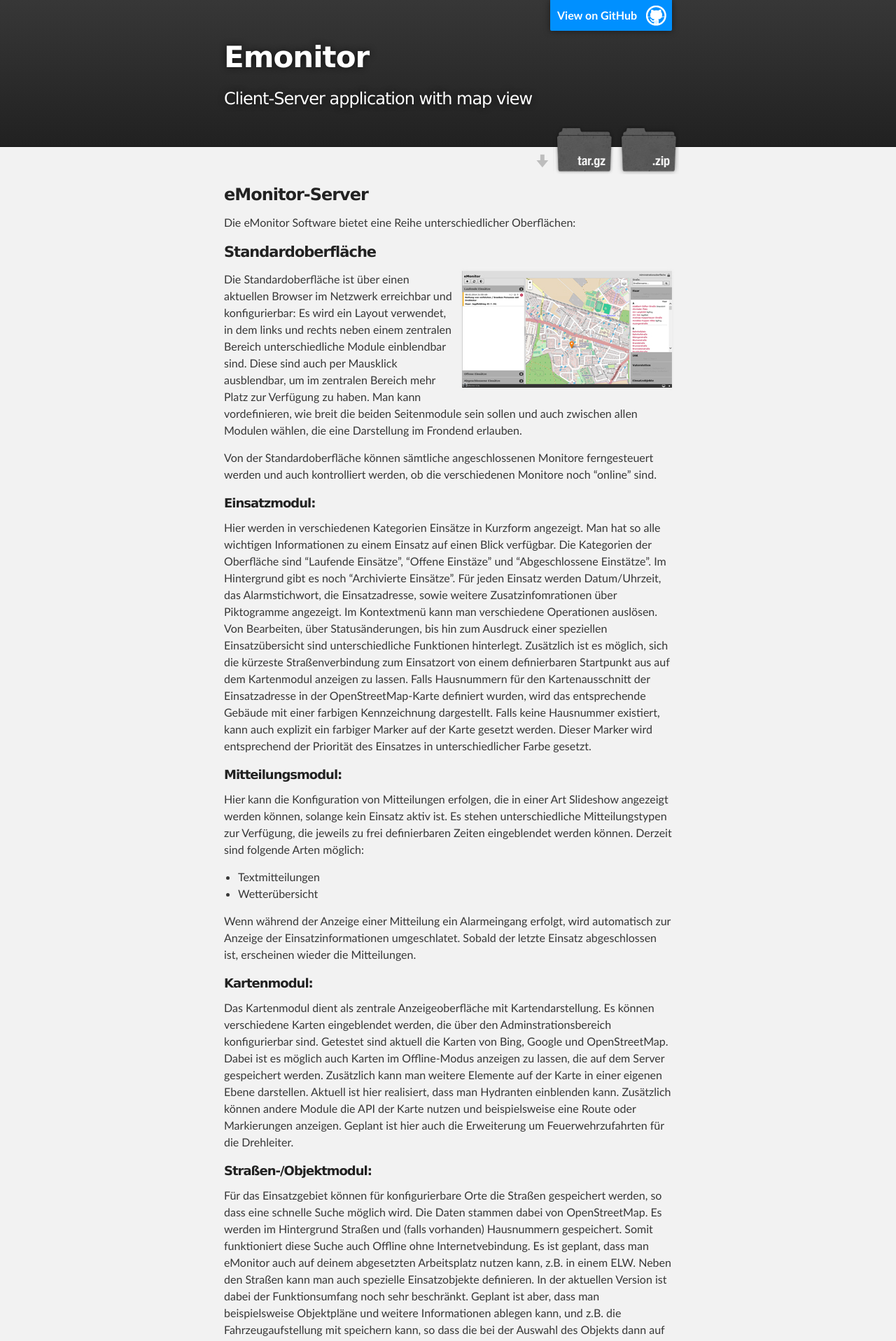
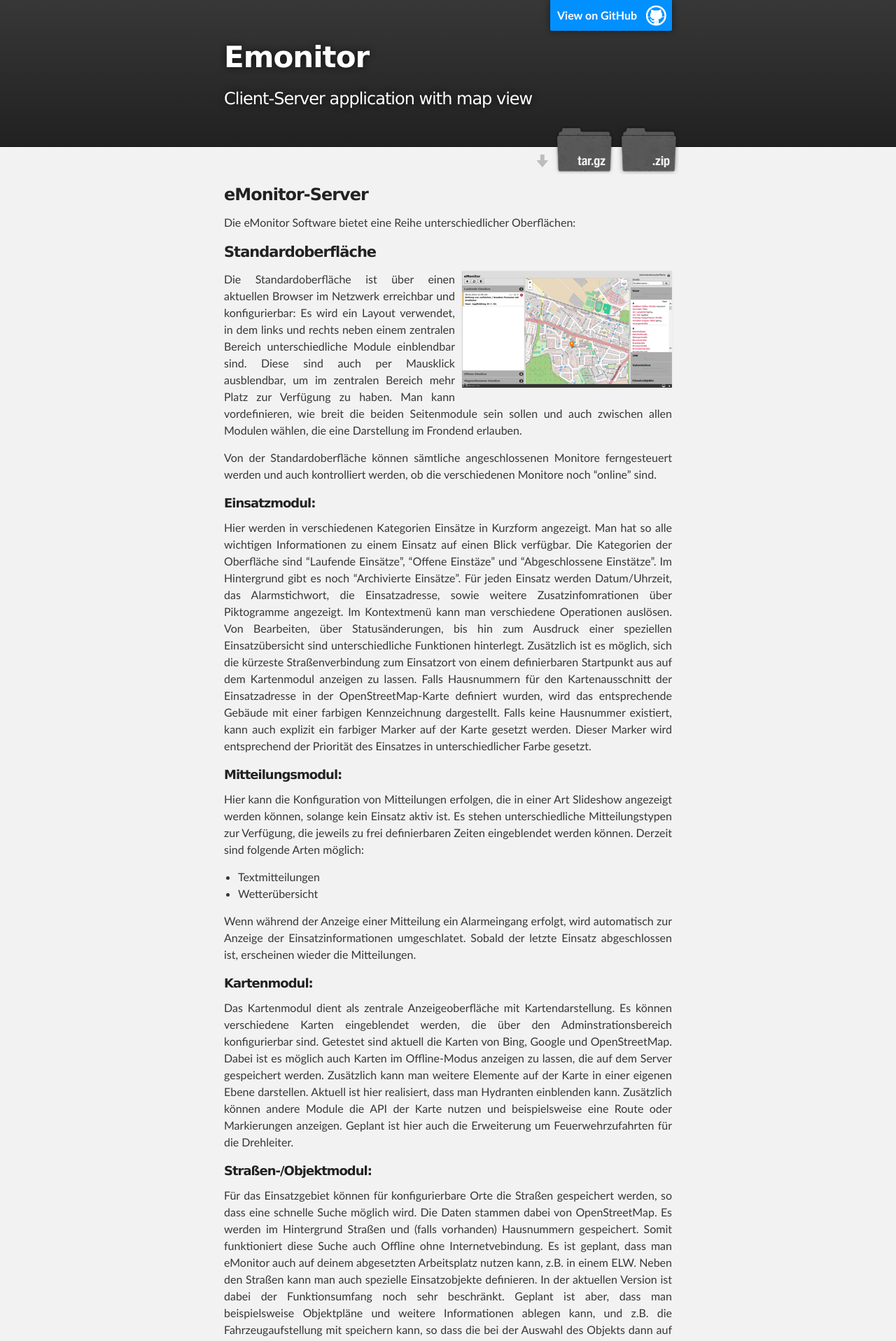
Before and after one commit to seiferta/eMonitor, a Jekyll site: the page built from docs/server.md, in a window 1280 px wide. Shown: the top 1916 px of the page at 70% size. Built offline with Jekyll 4.4.1, drawn with Linux system fonts in a browser that asks for light colours; nearby versions of some CDN libraries; Markdown is read by kramdown in place of the engine named in the settings.

Commit message:
images fixed

```diff
--- a/docs/server.md
+++ b/docs/server.md
@@ -10,7 +10,7 @@
 
 #### Standardoberfläche
 
-![eMonitor Frontend]({{ site.url }}/images/frontend.jpg) Die Standardoberfläche ist über einen aktuellen Browser im Netzwerk erreichbar und konfigurierbar: Es wird ein Layout
+![eMonitor Frontend]({{ site.url }}/eMonitor/frontend.jpg) Die Standardoberfläche ist über einen aktuellen Browser im Netzwerk erreichbar und konfigurierbar: Es wird ein Layout
 verwendet, in dem links und rechts neben einem zentralen Bereich unterschiedliche Module einblendbar sind. Diese sind
 auch per Mausklick ausblendbar, um im zentralen Bereich mehr Platz zur Verfügung zu haben. Man kann vordefinieren, wie
 breit die beiden Seitenmodule sein sollen und auch zwischen allen Modulen wählen, die eine Darstellung im Frondend
@@ -70,7 +70,7 @@
 
 #### Administrationsoberfläche
 
-![eMonitor Admin]({{ site.url }}/images/admin.jpg) Im Administrationsbereich kann man alle Einstellengen vornehmen,
+![eMonitor Admin]({{ site.url }}/eMonitor/admin.jpg) Im Administrationsbereich kann man alle Einstellengen vornehmen,
 die für den Betrieb erforderlich sind. Dabei ist dieser Bereich über einen Authentifikationsmechanismus geschützt, dass
 nicht jeder an die Einstellungen heran kommt.
 
--- a/stylesheets/stylesheet.css
+++ b/stylesheets/stylesheet.css
@@ -95,6 +95,7 @@
 
 p {
   margin: 10px 0 15px 0;
+  text-align: justify;
 }
 
 footer p {
```
Also changed, not shown: eMonitor/admin.jpg (renamed from images/admin.jpg), eMonitor/frontend.jpg (renamed from images/frontend.jpg).
